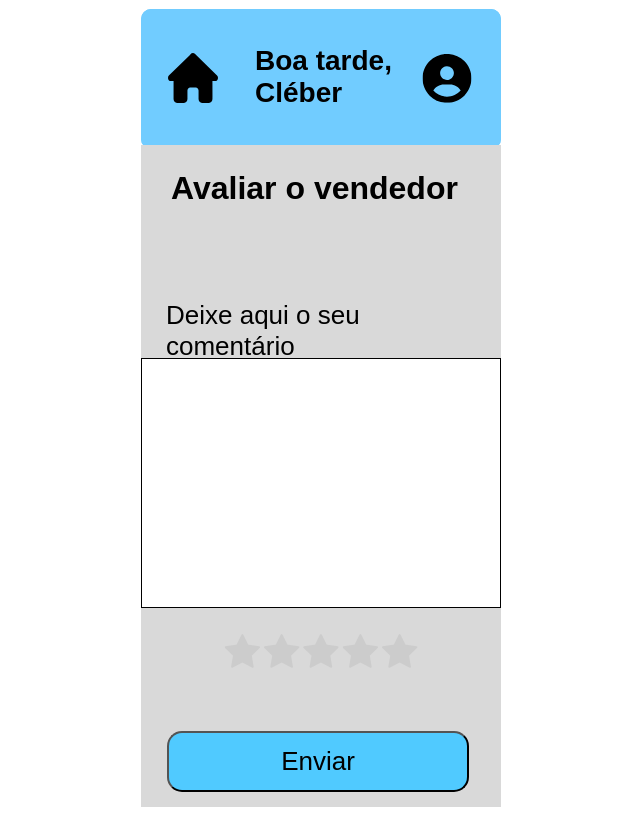
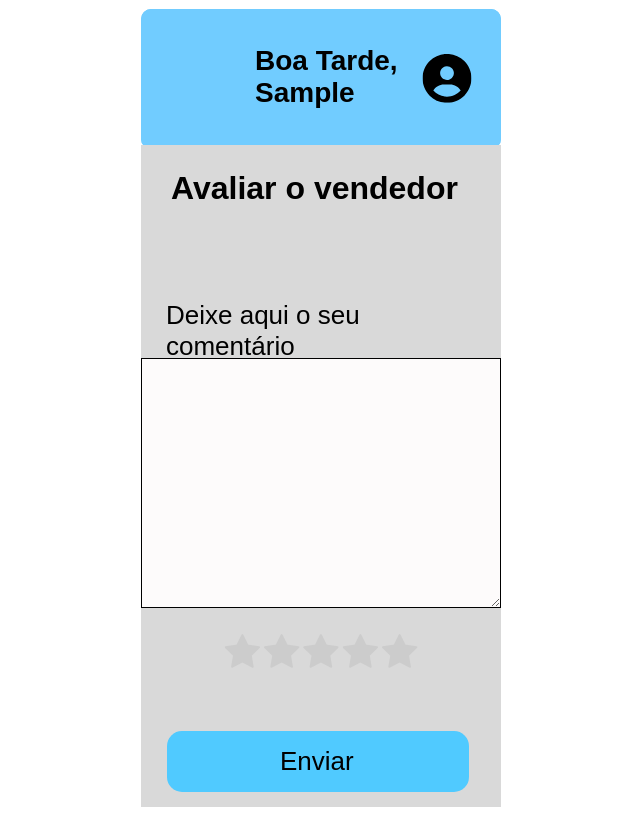
Before and after one commit to MC426-iFish/Projeto, a Flask app: page /avaliarPescador in a window 1280 px wide. Shown: the whole page, without its empty margins (319-959 px from the left). Run offline with Flask 3, Linux system fonts and the light colour scheme; the visitor is signed in with stand-in values (Sample User, id 1); some libraries are stand-ins or nearby versions.

Commit message:
fixing and cleaning

```diff
--- a/ifish/compradorController.py
+++ b/ifish/compradorController.py
@@ -25,8 +25,9 @@ def carrinho():
         if request.form.get('redirect') == 'home':
             return redirect(url_for('comprador.homeComprador'))
         elif request.form.get('continuar') == 'Continuar':
-            current_user.commit_last_transaction()
-            return redirect(url_for('comprador.avaliarPescador'))
+            if not current_user.lastTransactionFinished:
+                current_user.commit_last_transaction()
+                return redirect(url_for('comprador.avaliarPescador'))
 
     return view.showCarrinho(current_user, cart = current_user.get_active_transaction())
 
--- a/ifish/static/styles/avaliarPescador.css
+++ b/ifish/static/styles/avaliarPescador.css
@@ -144,15 +144,11 @@
   top: 350px;
   z-index: 1;
 }
-.texto-vertical {
-  writing-mode: vertical-rl; /* vertical da direita para a esquerda */
-  text-orientation: upright;
-}
-.rectangle-66 input {
-  width: 100%; /* Ajuste conforme necessário para a largura desejada */
-  height: 100%;
-  border: none; /* Remova a borda padrão do input se desejar */
-  size: 10;
+textarea {
+  font-family: "Inter-Regular", sans-serif;
+  font-size: 20px;
+  width: 300px;
+  height: 200px;
 }
 .rectangle-67 {
   background: #50caff;
@@ -162,14 +158,19 @@
   position: absolute;
   left: 26px;
   top: 723px;
-  color: #000000;
-  text-align: center;
-  font-family: "Inter-Regular", sans-serif;
-  font-size: 26px;
-  font-weight: 400;
-  display: flex;
-  align-items: center;
   z-index: 1;
+}
+.rectangle-67t {
+  background: #50caff;
+  border-radius: 15px;
+  width: 302px;
+  height: 61px;
+  position: absolute;
+  left: 26px;
+  top: 723px;
+  z-index: 4;
+  opacity: 0;
+  cursor: pointer;
 }
 .enviar {
   color: #000000;
@@ -198,6 +199,7 @@
   position: relative;
   top: 625px;
   font-size: 38px;
+  cursor: pointer;
 }
 .estrelas input[type=radio]:checked ~ label i.fa:before {
   color: #CCC;
--- a/ifish/static/styles/signUp.css
+++ b/ifish/static/styles/signUp.css
@@ -199,6 +199,7 @@
   position: absolute;
   left: 41px;
   top: 506px;
+  cursor: pointer;
 }
 .criar-conta3 {
   color: #000000;
--- a/ifish/templates/avaliacoes.html
+++ b/ifish/templates/avaliacoes.html
@@ -1,6 +1,6 @@
 <html>
     <head>
-        <title>Histórico Compras</title>
+        <title>Avaliações</title>
         <link rel="stylesheet" type="text/css" href="{{ url_for('static', filename='styles/avaliacoes.css')}}">
     </head>
     <body>
@@ -32,7 +32,7 @@
                 </svg>
 
                 <div class="boa-tarde-cl-ber">
-                  Boa tarde,
+                  Boa Tarde,
                   <br />
                   {{user.name.split()[0]}}
                 </div>
@@ -103,7 +103,7 @@
                     </span>
                   </div>
 
-                  <div class="ltimas-compras">Últimas compras</div>
+                  <div class="ltimas-compras">Últimas vendas</div>
                 </div>
             </div>
         </center>
--- a/ifish/templates/avaliarPescador.html
+++ b/ifish/templates/avaliarPescador.html
@@ -8,9 +8,9 @@
             <div class="tela-carrinho-comprador">
                 <div class="rectangle-8"></div>
                 <div class="boa-tarde-cl-ber">
-                Boa tarde,
+                Boa Tarde,
                 <br />
-                Cléber
+                  {{user.name.split()[0]}}
                 </div>
                 <svg
                 class="settings"
@@ -53,31 +53,12 @@
                 </svg>
 
                 <div class="rectangle-9"></div>
-                <svg
-                class="house-solid-1"
-                width="50"
-                height="50"
-                viewBox="0 0 50 50"
-                fill="none"
-                xmlns="http://www.w3.org/2000/svg"
-                >
-                <g clip-path="url(#clip0_2222_107)">
-                    <path
-                    d="M49.9826 24.9512C49.9826 26.709 48.6806 28.0859 47.2049 28.0859H44.4271L44.4878 43.7305C44.4878 43.9941 44.4705 44.2578 44.4444 44.5215V46.0938C44.4444 48.252 42.8906 50 40.9722 50H39.5833C39.4878 50 39.3924 50 39.2969 49.9902C39.1754 50 39.0538 50 38.9323 50H36.1111H34.0278C32.1094 50 30.5556 48.252 30.5556 46.0938V43.75V37.5C30.5556 35.7715 29.3142 34.375 27.7778 34.375H22.2222C20.6858 34.375 19.4444 35.7715 19.4444 37.5V43.75V46.0938C19.4444 48.252 17.8906 50 15.9722 50H13.8889H11.1198C10.9896 50 10.8594 49.9902 10.7292 49.9805C10.625 49.9902 10.5208 50 10.4167 50H9.02778C7.10938 50 5.55556 48.252 5.55556 46.0938V35.1562C5.55556 35.0684 5.55556 34.9707 5.56424 34.8828V28.0859H2.77778C1.21528 28.0859 0 26.7188 0 24.9512C0 24.0723 0.260417 23.291 0.868056 22.6074L23.125 0.78125C23.7326 0.0976562 24.4271 0 25.0347 0C25.6424 0 26.3368 0.195312 26.8576 0.683594L49.0278 22.6074C49.7222 23.291 50.0694 24.0723 49.9826 24.9512Z"
-                    fill="black"
-                    />
-                </g>
-                <defs>
-                    <clipPath id="clip0_2222_107">
-                    <rect width="50" height="50" fill="white" />
-                    </clipPath>
-                </defs>
-                </svg>
+
 
                 <div class="boa-tarde-cl-ber">
-                Boa tarde,
+                Boa Tarde,
                 <br />
-                Cléber
+                    {{user.name.split()[0]}}
                 </div>
                 <svg
                 class="vector4"
@@ -127,31 +108,25 @@
 
                 <div class="deixe-aqui-o-seu-coment-rio">Deixe aqui o seu comentário</div>
                 </div>
-                <!-- <form action="#" method="POST">
-                    <input class="rectangle-67" type="submit" name="enviar" value="Enviar"/>
-                </form> -->
-                <!-- <div class="rectangle-66"></div> -->
-                <!-- <div class="rectangle-67"></div> -->
-                <!-- <div class="enviar">Enviar</div> -->
+                <div class="rectangle-67"></div>
+                <div class="enviar">Enviar</div>
                 <form action="#" method="POST">
                     <link rel="stylesheet" href="//maxcdn.bootstrapcdn.com/font-awesome/4.3.0/css/font-awesome.min.css">
                     <div class="estrelas">
-                        <input type="radio" id="cm_star-empty" name="fb" value="" checked/>
+                        <input type="radio" id="cm_star-empty" name="fb" value="1" checked/>
                         <label for="cm_star-1"><i class="fa"></i></label>
-                        <input type="radio" id="cm_star-1" name="fb" value="1"/>
+                        <input type="radio" id="cm_star-1" name="fb" value="1" />
                         <label for="cm_star-2"><i class="fa"></i></label>
-                        <input type="radio" id="cm_star-2" name="fb" value="2"/>
+                        <input type="radio" id="cm_star-2" name="fb" value="2" />
                         <label for="cm_star-3"><i class="fa"></i></label>
-                        <input type="radio" id="cm_star-3" name="fb" value="3"/>
+                        <input type="radio" id="cm_star-3" name="fb" value="3" />
                         <label for="cm_star-4"><i class="fa"></i></label>
-                        <input type="radio" id="cm_star-4" name="fb" value="4"/>
+                        <input type="radio" id="cm_star-4" name="fb" value="4" />
                         <label for="cm_star-5"><i class="fa"></i></label>
-                        <input type="radio" id="cm_star-5" name="fb" value="5"/>
+                        <input type="radio" id="cm_star-5" name="fb" value="5" />
                     </div>
-                    <div class="rectangle-66">
-                        <input id="comments" type="text" name="comment" placeholder="" required class="texto-vertical"/>
-                    </div>
-                    <input class="rectangle-67" type="submit" name="enviar" value="Enviar"/>
+                    <textarea id="comments" type="text" name="comment" placeholder="" required class="rectangle-66"></textarea>
+                    <input class="rectangle-67t" type="submit" name="enviar" value="Enviar"/>
                 </form>
             </div>
         </center>
--- a/ifish/views.py
+++ b/ifish/views.py
@@ -54,5 +54,4 @@ class Views(metaclass=ViewsMeta):
         return render_template("avaliarPescador.html", user=user)
 
     def showAvaliacoes(self, current_user):
-        print(current_user.get_evaluations())
         return render_template("avaliacoes.html", user = current_user, evals = current_user.get_evaluations())
```
